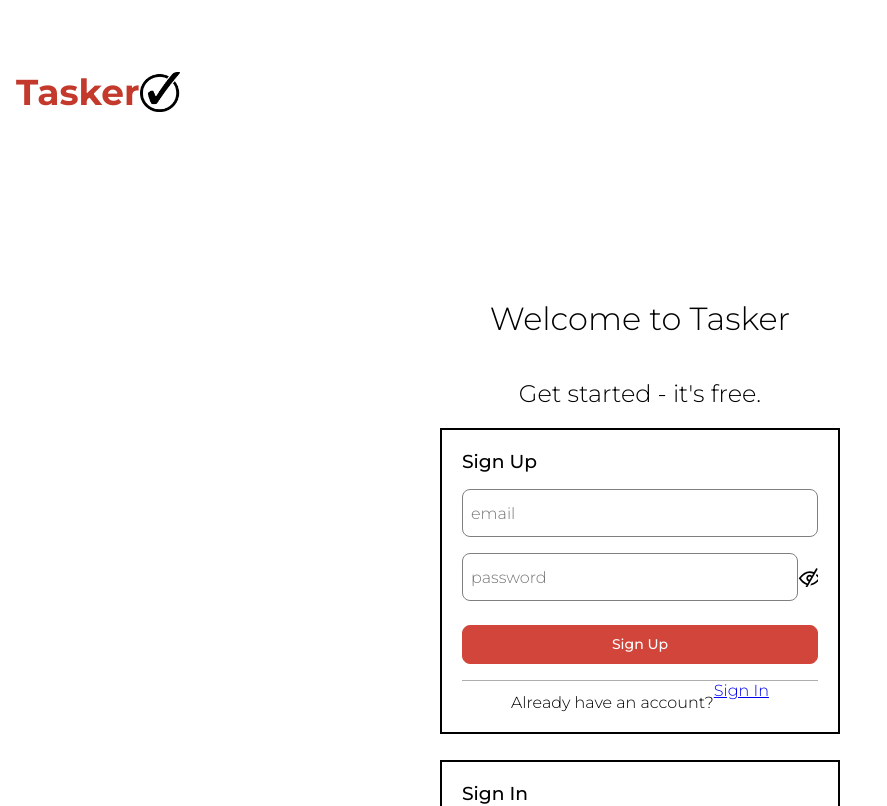
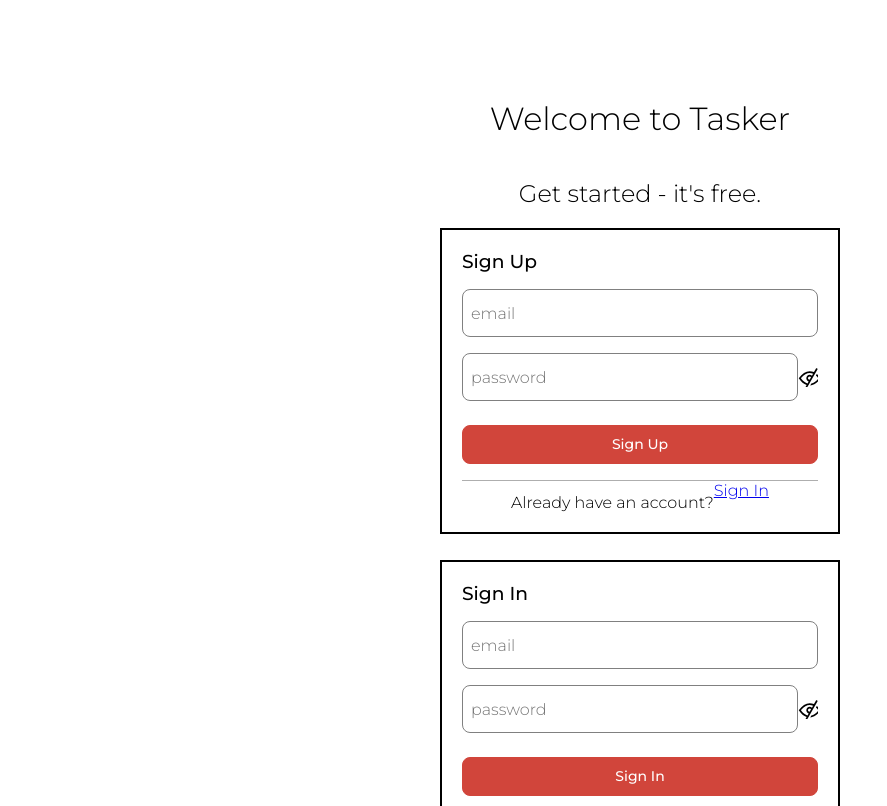
Before and after one commit to vinu-codes/tasker, a React (Create React App) app: page /login in a window 1280 px wide. Shown: the top 806 px of the page, without its empty margins (0-887 px from the left). Built offline with nearby package versions, Linux system fonts and the light colour scheme; no server answers.

Commit message:
small change

```diff
--- a/src/features/LoginForm/LoginForm.js
+++ b/src/features/LoginForm/LoginForm.js
@@ -11,6 +11,7 @@ import { authSelector } from '@state/auth'
 import { Logo } from '@components/Logo'
 
 const LoginForm = () => {
+  const [mode, setMode] = useState('sign-in')
   const dispatch = useDispatch()
 
   const handleSignUp = ({ email, password }) => {
@@ -23,7 +24,7 @@ const LoginForm = () => {
 
   return (
     <>
-      <Logo />
+      {/* <Logo /> */}
       <FormWrapper>
         <h1>Welcome to Tasker</h1>
         <h2>Get started - it's free.</h2>
```
